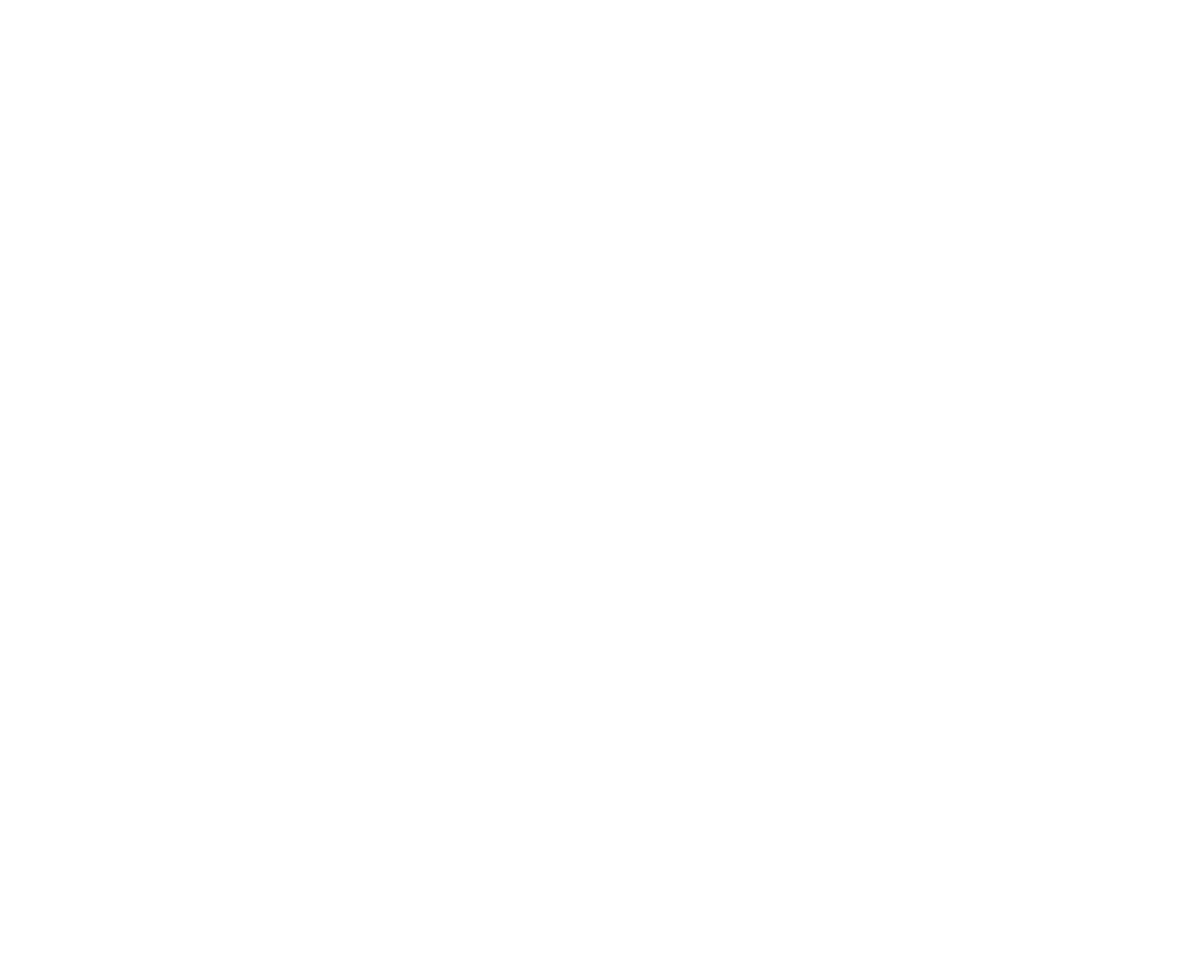
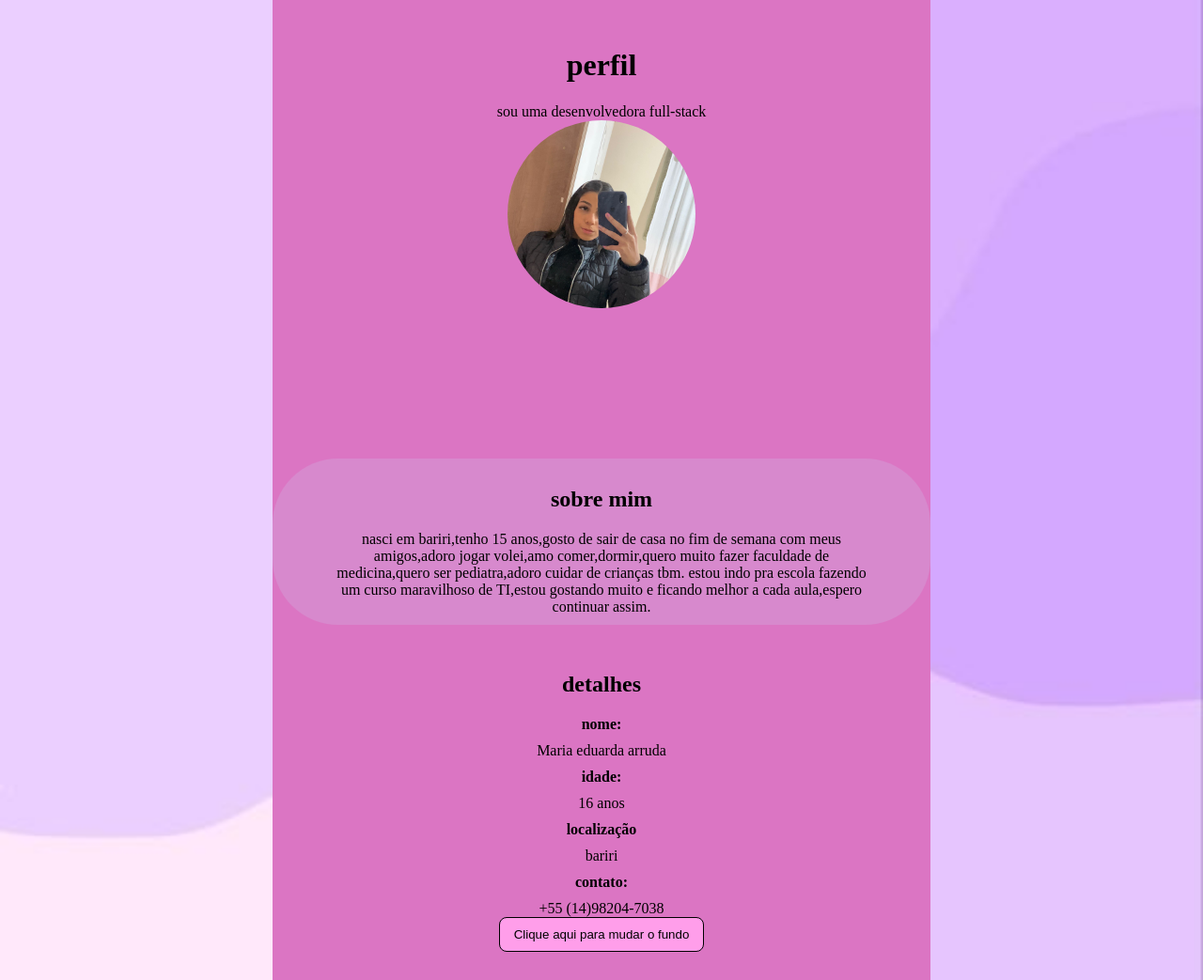
Before and after one commit to dudaharruda/perfil, a plain HTML site: page index.html in a window 1280 px wide. Shown: the whole page at 94% size. Before the commit the page ends 800 px from the top, so only its background shows below. Drawn offline with Linux system fonts and the light colour scheme.

Commit message:
commit das 10:00

```diff
--- a/assets/main.js
+++ b/assets/main.js
@@ -0,0 +1 @@
+function mudacor ( e )
--- a/assets/style.css
+++ b/assets/style.css
@@ -0,0 +1,53 @@
+html,body,main,span,img
+article,p,div,button{
+    margin: 0;
+    padding:0;
+    border: 0;
+}
+body{
+    background-image: url(pinterest.jpg);
+    background-size: cover;
+}
+main{
+    background-color: rgb(219, 117, 195);
+    text-align: center;
+    width: 700px;
+    padding: 30px 0px;
+    margin: 0 auto;
+}
+.sobre-mim{
+    background-color: rgb(215, 137, 205);
+    padding: 10px 60px;
+    border-radius: 70px;
+    margin-top: 60px;
+}
+.detalhes>span {
+    display: block;
+    margin-top: 10px;
+}
+.detalhes{
+    margin-top: 50px;;
+}
+figure{
+    width: 200px;
+    height: 200px;
+    border-radius: 50%;
+    overflow: hidden;
+    margin: 0 auto;
+}
+.foto{
+    width: 300px;
+    height: 300px;
+    margin: 0 auto;
+}
+.foto img{
+    width: 100%;
+    object-fit: cover;
+
+}
+button{
+    padding: 10px 15px;
+    border-radius: 8px;
+    background-color: rgb(255, 158, 234);
+    border: 1px solid #000000;
+}
--- a/index.html
+++ b/index.html
@@ -5,9 +5,42 @@
     <meta http-equiv="X-UA-Compatible" content="IE=edge">
     <meta name="viewport" content="width=device-width, initial-scale=1.0">
     <link rel="stylesheet" href="assets/style.css">
-    <title>Document</title>
+    <title>perfil</title>
 </head>
 <body>
+    <main>
+        <h1>perfil</h1>
+        <span>sou uma desenvolvedora full-stack</span>
+        <div class="foto">
+            <figure>
+                <img src="assets/eu linda.jpg" alt="">
+            </figure>
+        </div>
+        <article class="sobre-mim">
+            <h2>sobre mim</h2>
+            <p>
+                nasci em bariri,tenho 15 anos,gosto de sair de casa no fim de semana
+                    com meus amigos,adoro jogar volei,amo comer,dormir,quero muito fazer
+                    faculdade de medicina,quero ser pediatra,adoro cuidar de crianças tbm.
+                    estou indo pra escola fazendo um curso maravilhoso de TI,estou gostando
+                    muito e ficando melhor a cada aula,espero continuar assim.
+            </p>
+        </article>
+        <article class="detalhes">
+            <h2>detalhes</h2>
+            <span><strong>nome:</strong></span>
+            <span>Maria eduarda arruda</span>
+            <span><strong>idade:</strong></span>
+            <span>16 anos</span>
+            <span><strong>localização</strong></span>
+            <span>bariri</span>
+            <span><strong>contato:</strong></span>
+            <span>+55 (14)98204-7038</span>
+        </article>
+        <div>
+            <button onclick="mudacor()">Clique aqui para mudar o fundo</button>
+        </div>
+    </main>
     <script src="assets/main.js"></script>
 </body>
 </html>
```
Also changed, not shown: assets/eu linda.jpg (added), assets/pinterest.jpg (added), assets/rosa fundo.jpg (added).
